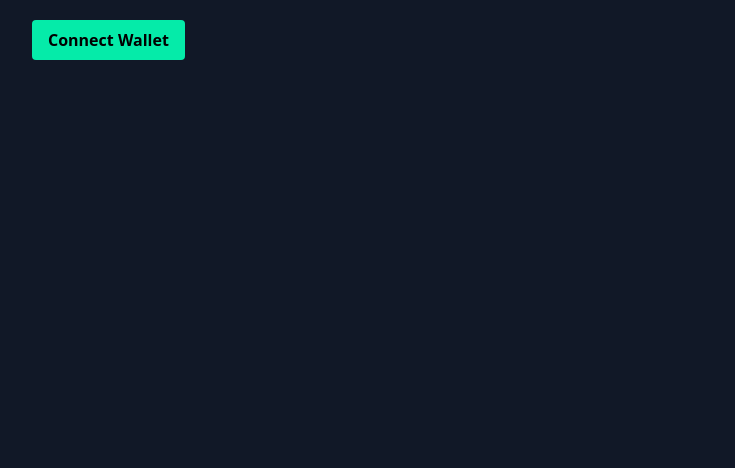
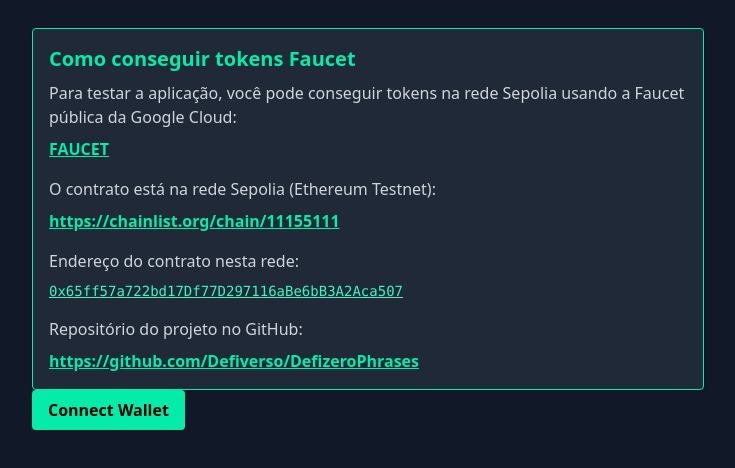
Before and after one commit to Defiverso/DefizeroPhrases, a plain HTML site: page index.html in a window 1280 px wide. Shown: the part 64-532 px from the top of the page, without its empty margins (272-1007 px from the left). Drawn offline with nearby package versions, Linux system fonts and the light colour scheme.

Commit message:
information block

```diff
--- a/index.html
+++ b/index.html
@@ -23,6 +23,39 @@
 <body class="bg-gray-900 text-white min-h-screen p-6">
   <div class="max-w-2xl mx-auto">
     <h1 class="text-3xl font-bold mb-6 text-primary text-center">Defizero Phrases</h1>
+
+    <div class="mt-8 p-4 bg-gray-800 rounded shadow border border-primary">
+      <h2 class="text-xl font-semibold text-primary mb-2">Como conseguir tokens Faucet</h2>
+      <p class="mb-2 text-gray-300">
+        Para testar a aplicação, você pode conseguir tokens na rede Sepolia usando a Faucet pública da Google Cloud:
+      </p>
+      <a href="https://cloud.google.com/application/web3/faucet/ethereum/sepolia" target="_blank"
+        class="text-primary hover:text-primary-light underline font-semibold mb-4 inline-block">
+        FAUCET
+      </a>
+
+      <p class="mb-2 text-gray-300">
+        O contrato está na rede Sepolia (Ethereum Testnet):
+      </p>
+      <a href="https://chainlist.org/chain/11155111" target="_blank"
+        class="text-primary hover:text-primary-light underline font-semibold mb-4 inline-block">
+        https://chainlist.org/chain/11155111
+      </a>
+
+      <p class="mb-2 text-gray-300">Endereço do contrato nesta rede:</p>
+      <p class="mb-4 font-mono text-sm text-primary-light break-all">
+        <a href="https://sepolia.etherscan.io/address/0x65ff57a722bd17Df77D297116aBe6bB3A2Aca507" target="_blank"
+          class="underline hover:text-primary-light">
+          0x65ff57a722bd17Df77D297116aBe6bB3A2Aca507
+        </a>
+      </p>
+
+      <p class="mb-2 text-gray-300">Repositório do projeto no GitHub:</p>
+      <a href="https://github.com/Defiverso/DefizeroPhrases" target="_blank"
+        class="text-primary hover:text-primary-light underline font-semibold">
+        https://github.com/Defiverso/DefizeroPhrases
+      </a>
+    </div>
 
     <div class="flex justify-between items-center mb-4">
       <button id="connect" class="bg-primary text-black px-4 py-2 rounded font-semibold hover:bg-primary-light transition">
```
